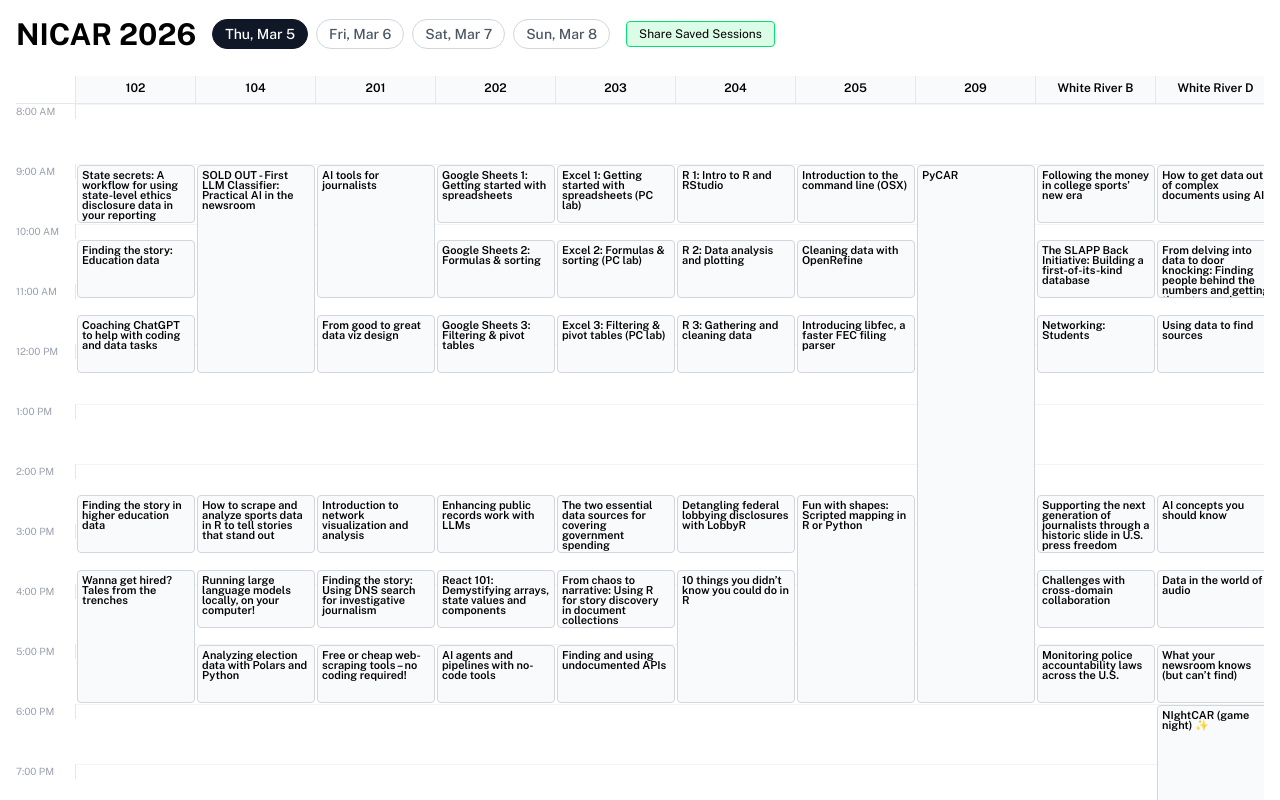
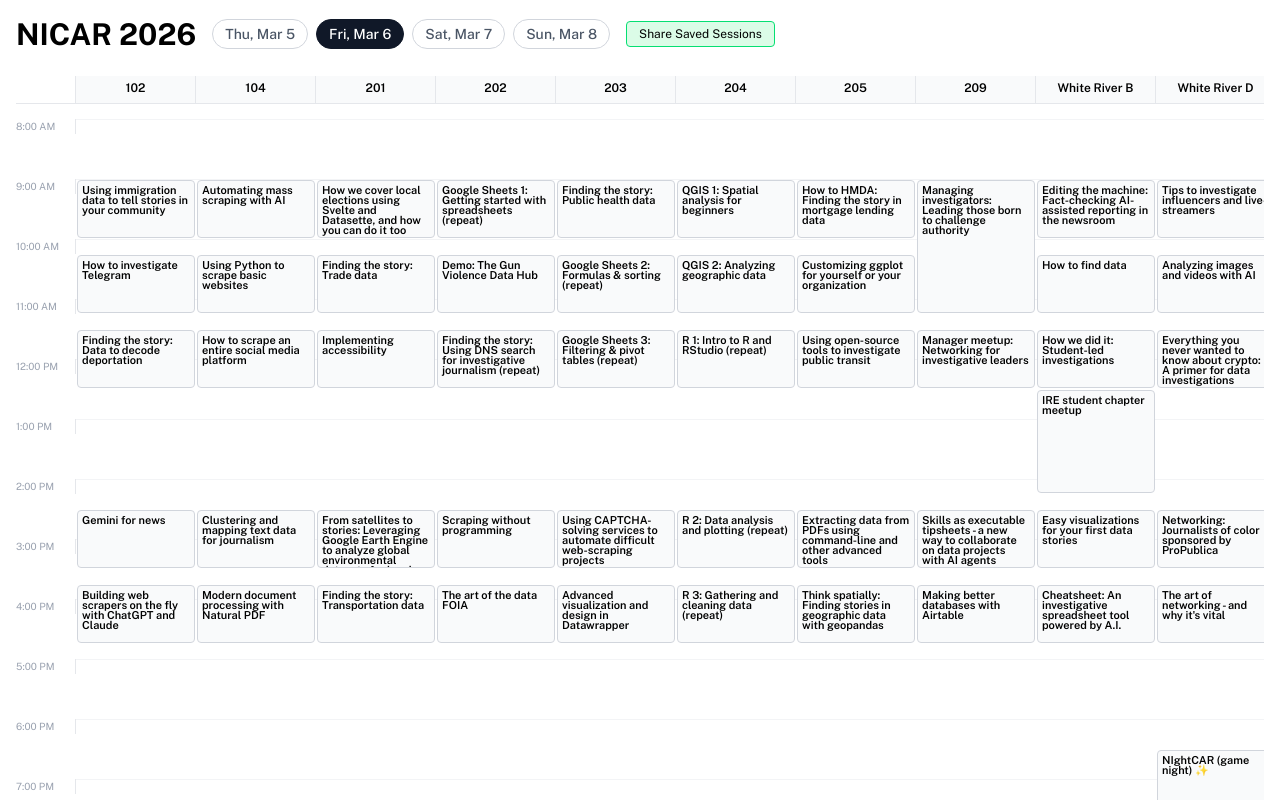
Before and after one commit to tylermachado/nicar-schedule, a SvelteKit app: page / in a window 1280 px wide. Shown: the top 800 px of the page. Built offline with nearby package versions, Linux system fonts and the light colour scheme; no server answers.

Commit message:
update default date

```diff
--- a/src/routes/+page.svelte
+++ b/src/routes/+page.svelte
@@ -26,7 +26,7 @@
 	].sort();
 
 	// Selected date (reactive)
-	let selectedDate = $state(dates[0]);
+	let selectedDate = $state(dates[1]);
 
 	function formatDateLabel(dateStr: string): string {
 		// Parse as local midnight so the weekday is correct
```
